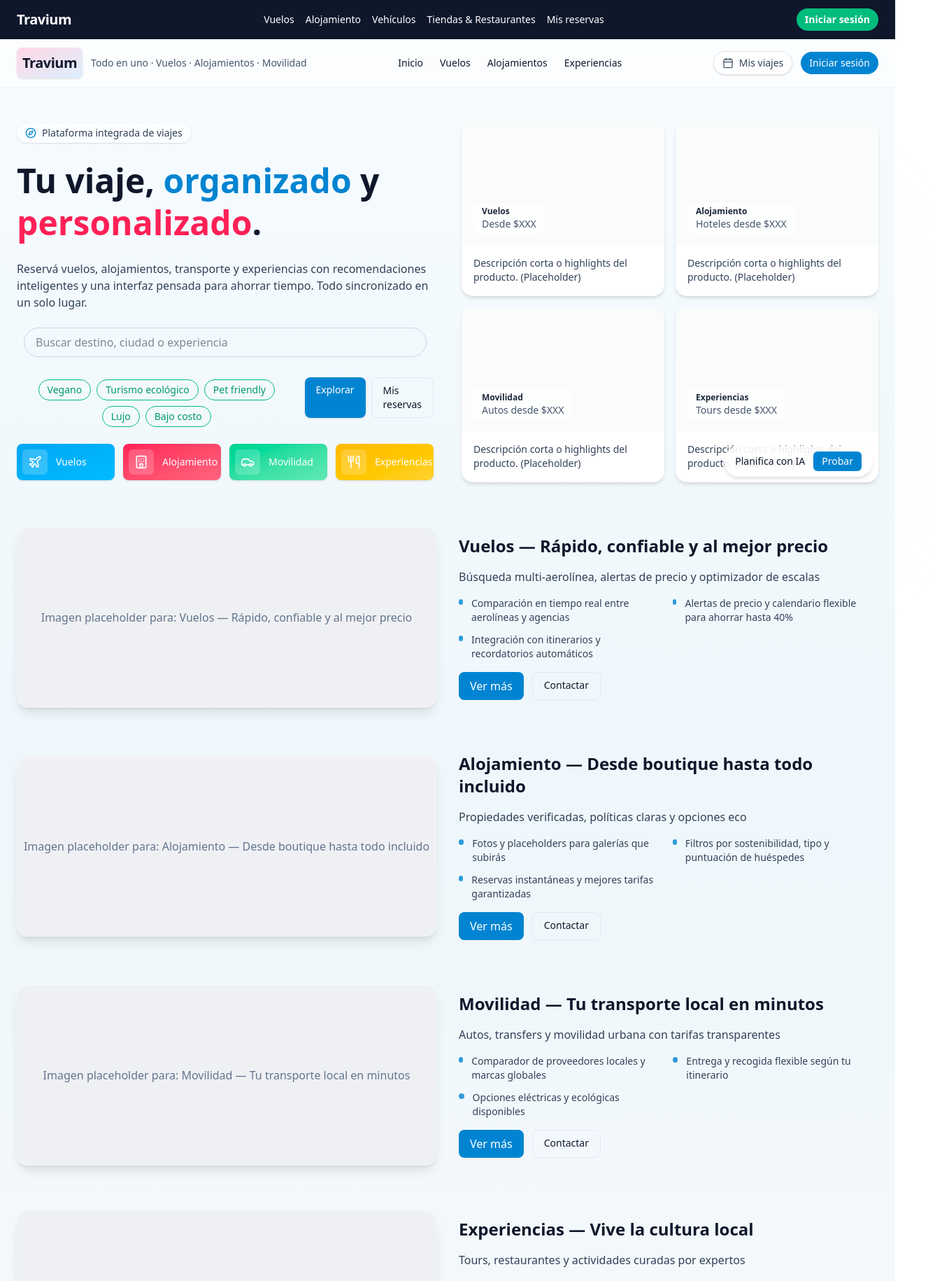
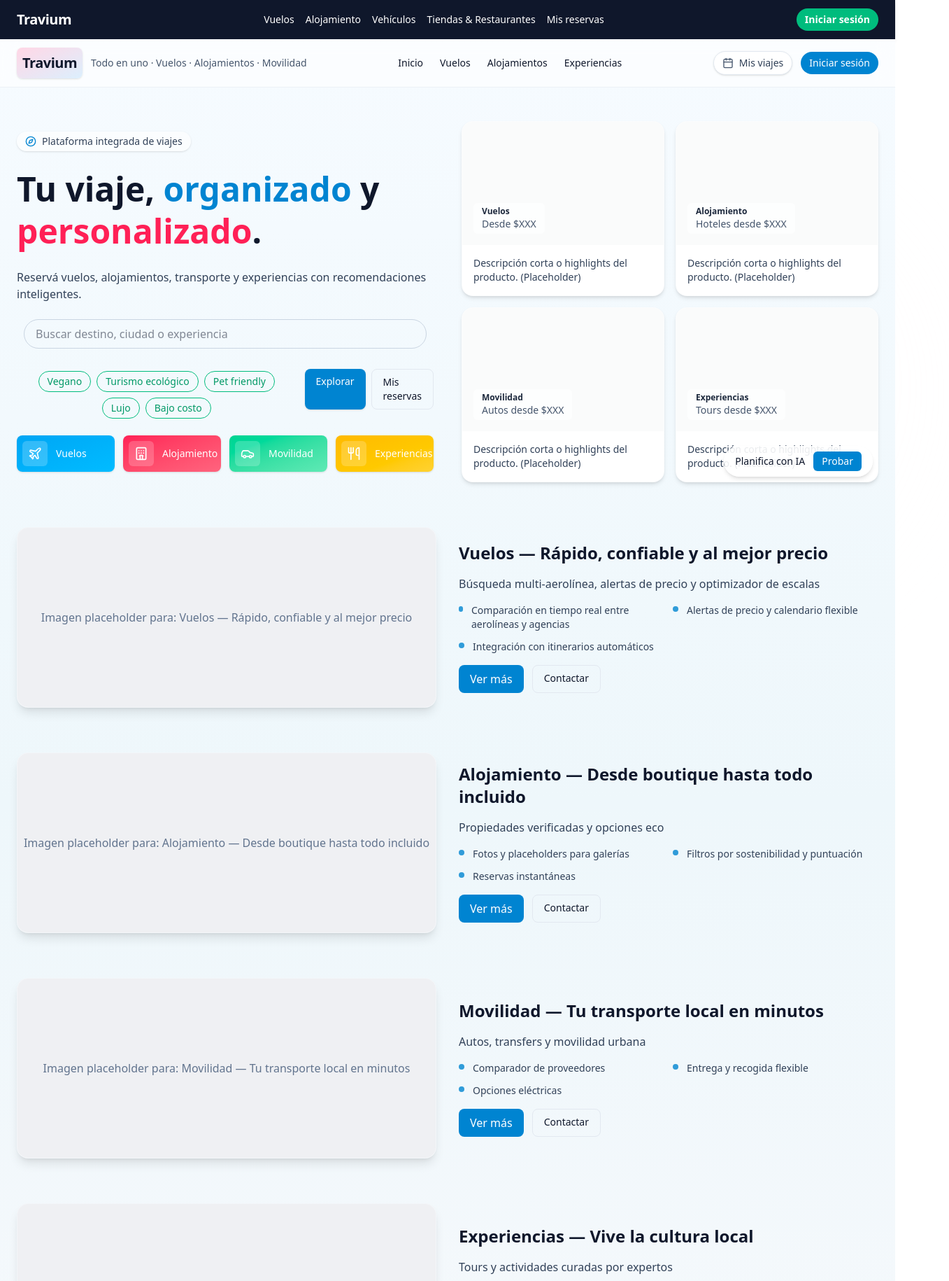
Before and after one commit to itspablito/Travium, a React (Vite) app: page / in a window 1280 px wide. Shown: the top 1830 px of the page at 70% size, 1357 px wide, since content can reach past the window. Built offline with nearby package versions, Linux system fonts and the light colour scheme.

Commit message:
menos lag en homépage

```diff
--- a/src/pages/main/HomePage.jsx
+++ b/src/pages/main/HomePage.jsx
@@ -1,37 +1,38 @@
 import React from "react";
-import { motion } from "framer-motion";
+import { LazyMotion, domAnimation, m as motion } from "framer-motion";
 import { Plane, Hotel, Car, Utensils, Compass, Calendar } from "lucide-react";
 import SearchBar from "../../components/common/SearchBar";
 import FilterPills from "../../components/common/FilterPills";
 import { Link } from "react-router-dom";
 
-/**
- * Homepage Profesional - Versión extensa
- * - Hero con intro + 4 partes
- * - Secciones detalladas por cada parte con placeholders de imagen
- * - Muchas animaciones suaves usando framer-motion
- * - Efectos glassmorphism / liquid glass sutiles
- * - Accesibilidad básica (roles, aria-labels)
- *
- * Dependencias sugeridas:
- *  npm i framer-motion lucide-react
- */
+// OPTIMIZACIÓN GLOBAL DE ANIMACIONES
+const fadeUp = {
+  initial: { opacity: 0, y: 12 },
+  animate: { opacity: 1, y: 0 },
+  transition: { duration: 0.55, ease: "easeOut" }
+};
 
 export default function HomePage() {
   return (
+    <LazyMotion features={domAnimation}>
       <div className="min-h-screen bg-gradient-to-b from-[#f6fbff] via-[#eef7fb] to-[#f7f9fc] text-slate-900 overflow-hidden">
 
-      {/* Decorative blobs / liquid glass */}
+        {/* Decorative blobs optimizados */}
         <div aria-hidden className="pointer-events-none absolute inset-0 -z-10">
+          {/* Blob 1 - animación super ligera */}
           <motion.div
-          animate={{ rotate: [0, 6, -6, 0], scale: [1, 1.02, 0.99, 1] }}
-          transition={{ duration: 20, repeat: Infinity, ease: "linear" }}
-          className="absolute top-[-8%] left-[-10%] w-[36rem] h-[36rem] bg-gradient-to-br from-white/60 to-[#dbeffd]/40 rounded-3xl blur-3xl opacity-40"
+            initial={{ opacity: 0.35 }}
+            animate={{ opacity: 0.42 }}
+            transition={{ duration: 5, repeat: Infinity, repeatType: "reverse" }}
+            className="absolute top-[-8%] left-[-10%] w-[30rem] h-[30rem] bg-gradient-to-br from-white/50 to-[#dbeffd]/40 rounded-3xl blur-3xl"
           />
+
+          {/* Blob 2 - animación suave */}
           <motion.div
-          animate={{ x: [0, -30, 30, 0], y: [0, 10, -10, 0] }}
-          transition={{ duration: 24, repeat: Infinity, ease: "linear" }}
-          className="absolute bottom-[-12%] right-[-6%] w-[44rem] h-[44rem] bg-gradient-to-br from-[#fff6f8]/40 to-white/20 rounded-full blur-3xl opacity-30"
+            initial={{ opacity: 0.22 }}
+            animate={{ opacity: 0.30 }}
+            transition={{ duration: 7, repeat: Infinity, repeatType: "reverse" }}
+            className="absolute bottom-[-12%] right-[-6%] w-[40rem] h-[40rem] bg-gradient-to-br from-[#fff6f8]/40 to-white/20 rounded-full blur-3xl"
           />
         </div>
 
@@ -64,17 +65,11 @@ export default function HomePage() {
         </header>
 
         <main className="max-w-7xl mx-auto px-6 py-12">
-        {/* Hero: intro + 4 partes */}
+          {/* Hero */}
           <section className="grid gap-10 lg:grid-cols-2 items-center">
 
-          {/* Left: Intro + search + CTAs */}
-          <motion.div
-            initial={{ opacity: 0, y: 10 }}
-            animate={{ opacity: 1, y: 0 }}
-            transition={{ duration: 0.6 }}
-            className="space-y-6"
-            aria-labelledby="hero-heading"
-          >
+            {/* Left */}
+            <motion.div {...fadeUp} className="space-y-6" aria-labelledby="hero-heading">
               <p className="inline-flex items-center gap-2 text-sm bg-white/60 px-3 py-1 rounded-full text-slate-700 shadow-sm">
                 <Compass className="w-4 h-4 text-sky-600" />
                 Plataforma integrada de viajes
@@ -84,21 +79,29 @@ export default function HomePage() {
                 Tu viaje, <span className="text-sky-600">organizado</span> y <span className="text-rose-500">personalizado</span>.
               </h1>
 
-            <p className="text-slate-700 max-w-2xl">Reservá vuelos, alojamientos, transporte y experiencias con recomendaciones inteligentes y una interfaz pensada para ahorrar tiempo. Todo sincronizado en un solo lugar.</p>
+              <p className="text-slate-700 max-w-2xl">
+                Reservá vuelos, alojamientos, transporte y experiencias con recomendaciones inteligentes.
+              </p>
 
-            {/* Search + filters */}
+              {/* Search */}
               <div className="space-y-4">
                 <SearchBar placeholder="Buscar destino, ciudad o experiencia" />
+
                 <div className="flex gap-3 items-center">
                   <FilterPills />
+
                   <div className="ml-auto flex gap-2">
-                  <Link to="/discover" className="px-4 py-2 rounded-lg bg-sky-600 text-white text-sm hover:bg-sky-500 transition shadow">Explorar</Link>
-                  <Link to="/bookings" className="px-4 py-2 rounded-lg border border-slate-200 text-sm hover:bg-slate-50 transition">Mis reservas</Link>
+                    <Link to="/discover" className="px-4 py-2 rounded-lg bg-sky-600 text-white text-sm hover:bg-sky-500 transition shadow">
+                      Explorar
+                    </Link>
+                    <Link to="/bookings" className="px-4 py-2 rounded-lg border border-slate-200 text-sm hover:bg-slate-50 transition">
+                      Mis reservas
+                    </Link>
                   </div>
                 </div>
               </div>
 
-            {/* 4 highlighted parts inline */}
+              {/* Feature pills */}
               <div className="grid grid-cols-2 gap-3 sm:grid-cols-4 mt-2">
                 <FeaturePill icon={<Plane className="w-5 h-5 text-white" />} label="Vuelos" color="bg-gradient-to-br from-sky-500 to-sky-400" />
                 <FeaturePill icon={<Hotel className="w-5 h-5 text-white" />} label="Alojamiento" color="bg-gradient-to-br from-rose-500 to-rose-400" />
@@ -107,38 +110,33 @@ export default function HomePage() {
               </div>
             </motion.div>
 
-          {/* Right: Visual summary with placeholders + subtle animation */}
-          <motion.div
-            initial={{ opacity: 0, scale: 0.98 }}
-            animate={{ opacity: 1, scale: 1 }}
-            transition={{ duration: 0.7 }}
-            className="relative"
-            aria-hidden
-          >
+            {/* Right: optimized cards */}
+            <motion.div initial={{ opacity: 0, scale: 0.99 }} whileInView={{ opacity: 1, scale: 1 }} viewport={{ once: true }} transition={{ duration: 0.6 }} className="relative">
               <div className="grid grid-cols-2 gap-4">
-              {/* Placeholder cards - images will replace background-image later */}
                 <VisualCard title="Vuelos" label="Desde $XXX" imgSrc="/images/placeholder-flight.jpg" />
                 <VisualCard title="Alojamiento" label="Hoteles desde $XXX" imgSrc="/images/placeholder-hotel.jpg" />
                 <VisualCard title="Movilidad" label="Autos desde $XXX" imgSrc="/images/placeholder-car.jpg" />
                 <VisualCard title="Experiencias" label="Tours desde $XXX" imgSrc="/images/placeholder-food.jpg" />
               </div>
 
-            {/* Floating small CTA */}
+              {/* CTA flotante con animación ligera */}
               <motion.div
-              initial={{ opacity: 0, y: 20 }}
-              animate={{ opacity: 1, y: 0 }}
-              transition={{ delay: 0.4 }}
+                initial={{ opacity: 0, y: 12 }}
+                whileInView={{ opacity: 1, y: 0 }}
+                viewport={{ once: true }}
+                transition={{ duration: 0.45 }}
                 className="absolute right-2 bottom-2 bg-white/90 rounded-full shadow-md px-4 py-2 flex items-center gap-3"
               >
                 <span className="text-sm font-medium">Planifica con IA</span>
-              <Link to="/ai-planner" className="px-3 py-1 rounded-md bg-sky-600 text-white text-sm">Probar</Link>
+                <Link to="/ai-planner" className="px-3 py-1 rounded-md bg-sky-600 text-white text-sm hover:bg-sky-500 transition">
+                  Probar
+                </Link>
               </motion.div>
             </motion.div>
           </section>
 
-        {/* --- Detailed sections: each of the 4 parts with placeholder image + text --- */}
+          {/* Detailed Sections */}
           <section className="mt-16 space-y-16">
-
             <DetailedSection
               id="flights"
               title="Vuelos — Rápido, confiable y al mejor precio"
@@ -147,50 +145,49 @@ export default function HomePage() {
               reverse={false}
               bullets={[
                 'Comparación en tiempo real entre aerolíneas y agencias',
-              'Alertas de precio y calendario flexible para ahorrar hasta 40%',
-              'Integración con itinerarios y recordatorios automáticos'
+                'Alertas de precio y calendario flexible',
+                'Integración con itinerarios automáticos'
               ]}
             />
 
             <DetailedSection
               id="lodging"
               title="Alojamiento — Desde boutique hasta todo incluido"
-            subtitle="Propiedades verificadas, políticas claras y opciones eco"
+              subtitle="Propiedades verificadas y opciones eco"
               imgSrc="/images/placeholder-hotel-large.jpg"
               reverse={true}
               bullets={[
-              'Fotos y placeholders para galerías que subirás',
-              'Filtros por sostenibilidad, tipo y puntuación de huéspedes',
-              'Reservas instantáneas y mejores tarifas garantizadas'
+                'Fotos y placeholders para galerías',
+                'Filtros por sostenibilidad y puntuación',
+                'Reservas instantáneas'
               ]}
             />
 
             <DetailedSection
               id="mobility"
               title="Movilidad — Tu transporte local en minutos"
-            subtitle="Autos, transfers y movilidad urbana con tarifas transparentes"
+              subtitle="Autos, transfers y movilidad urbana"
               imgSrc="/images/placeholder-car-large.jpg"
               reverse={false}
               bullets={[
-              'Comparador de proveedores locales y marcas globales',
-              'Entrega y recogida flexible según tu itinerario',
-              'Opciones eléctricas y ecológicas disponibles'
+                'Comparador de proveedores',
+                'Entrega y recogida flexible',
+                'Opciones eléctricas'
               ]}
             />
 
             <DetailedSection
               id="experiences"
               title="Experiencias — Vive la cultura local"
-            subtitle="Tours, restaurantes y actividades curadas por expertos"
+              subtitle="Tours y actividades curadas por expertos"
               imgSrc="/images/placeholder-food-large.jpg"
               reverse={true}
               bullets={[
-              'Experiencias por categorías: cultura, aventura, gourmet',
-              'Reservas instantáneas y cancelaciones flexibles',
-              'Guías locales verificados y reseñas detalladas'
+                'Categorías: aventura, gourmet, cultura',
+                'Cancelaciones flexibles',
+                'Guías verificados'
               ]}
             />
-
           </section>
 
           {/* Footer */}
@@ -198,7 +195,9 @@ export default function HomePage() {
             <div className="max-w-7xl mx-auto flex flex-col md:flex-row items-start justify-between gap-6 px-6">
               <div>
                 <h4 className="font-bold text-lg">Travium</h4>
-              <p className="text-sm text-slate-600 max-w-md mt-2">La plataforma que unifica todas las etapas de tu viaje: planificación, reserva y seguimiento.</p>
+                <p className="text-sm text-slate-600 max-w-md mt-2">
+                  La plataforma que unifica todas las etapas de tu viaje.
+                </p>
               </div>
 
               <div className="flex gap-6 text-sm text-slate-600">
@@ -223,11 +222,13 @@ export default function HomePage() {
           </footer>
         </main>
       </div>
+    </LazyMotion>
   );
 }
 
-/** Small presentational components below **/
-function FeaturePill({ icon, label, color = 'bg-slate-300' }) {
+/** Presentational components **/
+
+function FeaturePill({ icon, label, color }) {
   return (
     <div className={`flex items-center gap-3 p-2 rounded-lg text-sm text-white shadow-sm ${color}`}>
       <div className="p-2 bg-white/20 rounded-md">{icon}</div>
@@ -236,13 +237,9 @@ function FeaturePill({ icon, label, color = 'bg-slate-300' }) {
   );
 }
 
-function VisualCard({ title, label, imgSrc }) {
+function VisualCard({ title, label }) {
   return (
-    <motion.div
-      whileHover={{ scale: 1.03 }}
-      className="relative rounded-2xl overflow-hidden shadow-md border border-slate-100/30 bg-white"
-    >
-      {/* Placeholder background; replace imgSrc with actual images later */}
+    <div className="relative rounded-2xl overflow-hidden shadow-md border border-slate-100/30 bg-white transition-all duration-300 hover:scale-[1.02]">
       <div className="w-full h-36 sm:h-44 bg-gray-100/40 flex items-end justify-start p-4">
         <div className="bg-white/70 px-3 py-1 rounded-md">
           <div className="text-xs font-semibold text-slate-800">{title}</div>
@@ -252,21 +249,20 @@ function VisualCard({ title, label, imgSrc }) {
       <div className="p-4">
         <p className="text-sm text-slate-700">Descripción corta o highlights del producto. (Placeholder)</p>
       </div>
-    </motion.div>
+    </div>
   );
 }
 
-function DetailedSection({ id, title, subtitle, imgSrc, reverse = false, bullets = [] }) {
+function DetailedSection({ id, title, subtitle, imgSrc, reverse, bullets }) {
   return (
     <section id={id} className="grid gap-8 lg:grid-cols-2 items-center">
       <motion.div
-        initial={{ opacity: 0, x: reverse ? 60 : -60 }}
+        initial={{ opacity: 0, x: reverse ? 50 : -50 }}
         whileInView={{ opacity: 1, x: 0 }}
         viewport={{ once: true, amount: 0.3 }}
-        transition={{ duration: 0.6 }}
+        transition={{ duration: 0.55 }}
       >
         <div className="rounded-2xl overflow-hidden shadow-lg border border-slate-200/40 bg-white">
-          {/* Placeholder image area - replace the inline style background with real imgSrc later */}
           <div className="w-full h-64 bg-gray-200/60 flex items-center justify-center">
             <div className="text-slate-500">Imagen placeholder para: {title}</div>
           </div>
@@ -274,10 +270,10 @@ function DetailedSection({ id, title, subtitle, imgSrc, reverse = false, bullets
       </motion.div>
 
       <motion.div
-        initial={{ opacity: 0, x: reverse ? -60 : 60 }}
+        initial={{ opacity: 0, x: reverse ? -50 : 50 }}
         whileInView={{ opacity: 1, x: 0 }}
         viewport={{ once: true, amount: 0.3 }}
-        transition={{ duration: 0.6 }}
+        transition={{ duration: 0.55 }}
         className="space-y-4"
       >
         <h3 className="text-2xl font-bold">{title}</h3>
```
Lines whose indentation alone changed are shown as unchanged.
